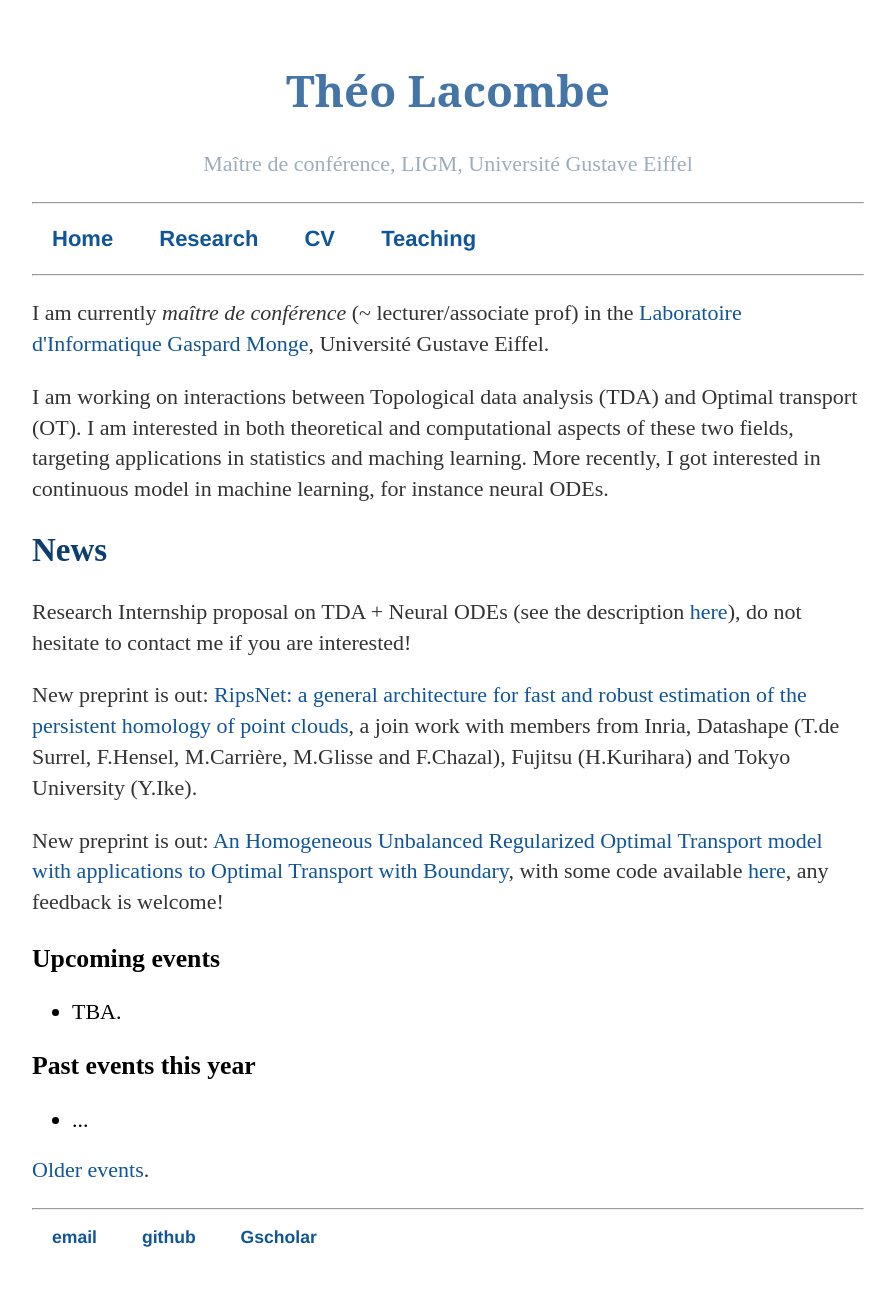
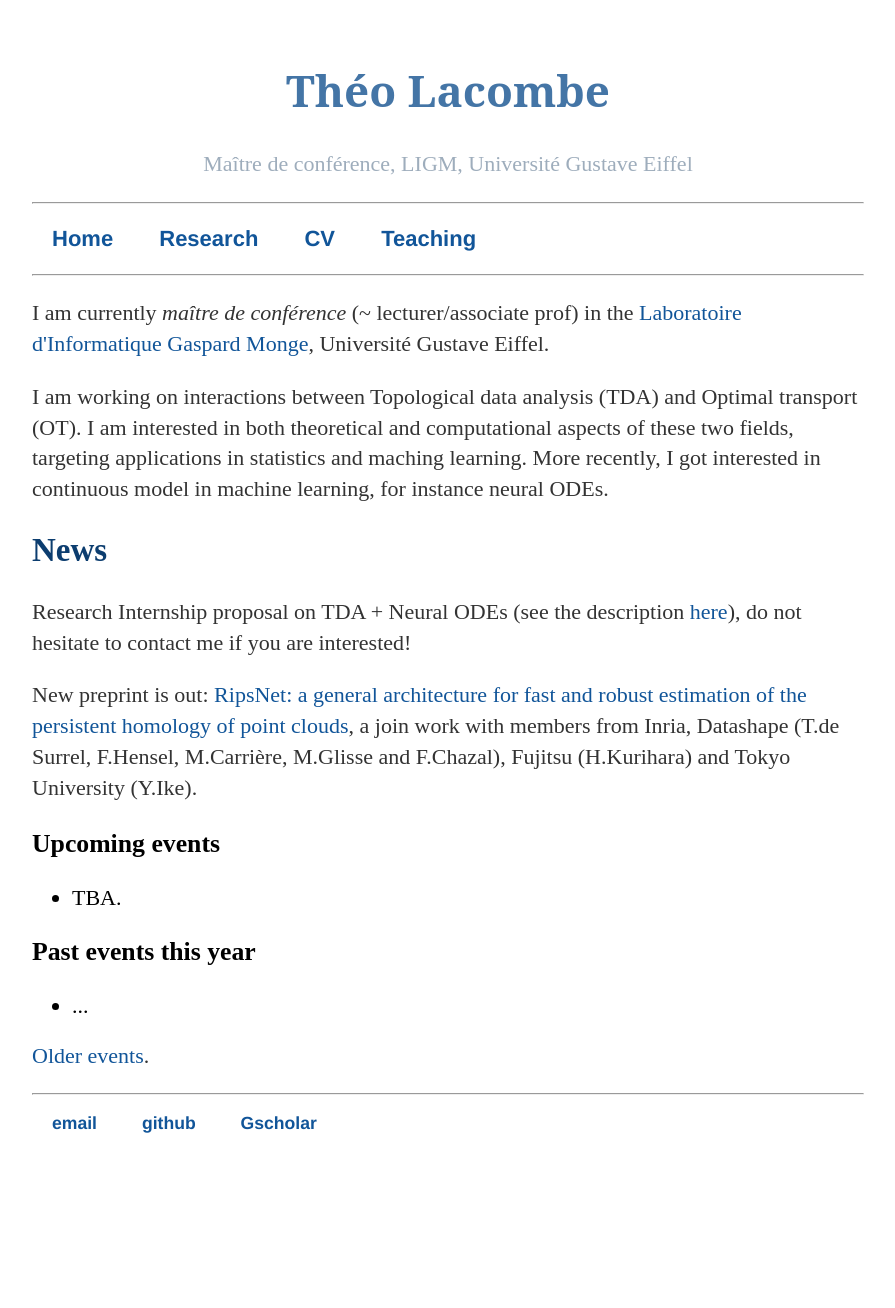
Before and after one commit to tlacombe/tlacombe.github.io, a Jekyll site: the page built from index.html, in a window 1280 px wide. Shown: the whole page, without its empty margins (192-1087 px from the left). Built offline with Jekyll 4.4.1, drawn with Linux system fonts in a browser that asks for light colours; after the commit the page ends 1194 px from its top, so only the background shows below that.

Commit message:
removed old preprint from frontpage

```diff
--- a/index.html
+++ b/index.html
@@ -13,8 +13,6 @@ title: Théo Lacombe's webpage
 
     <p>New preprint is out: <a href="https://arxiv.org/abs/2202.01725">RipsNet: a general architecture for fast and robust estimation of the persistent homology of point clouds</a>, a join work with members from Inria, Datashape (T.de Surrel, F.Hensel, M.Carrière, M.Glisse and F.Chazal), Fujitsu (H.Kurihara) and Tokyo University (Y.Ike).</p>
 
-    <p>New preprint is out: <a href="https://arxiv.org/abs/2201.02082">An Homogeneous Unbalanced Regularized Optimal Transport model with applications to Optimal Transport with Boundary</a>, with some code available <a href='https://github.com/tlacombe/homogeneousUROT'>here</a>, any feedback is welcome!</p>
-
 	<h3> Upcoming events</h3>
 	<ul>
 		<li>TBA.</li>
```
